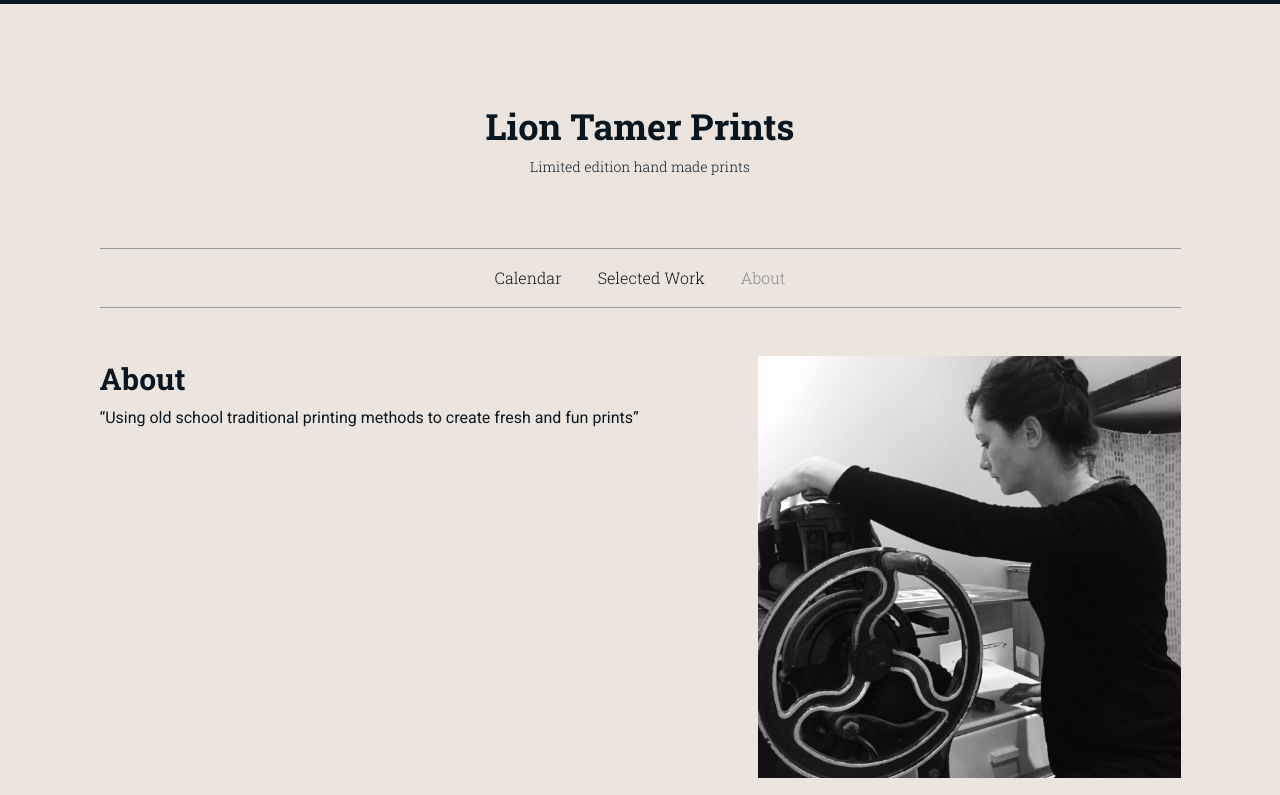
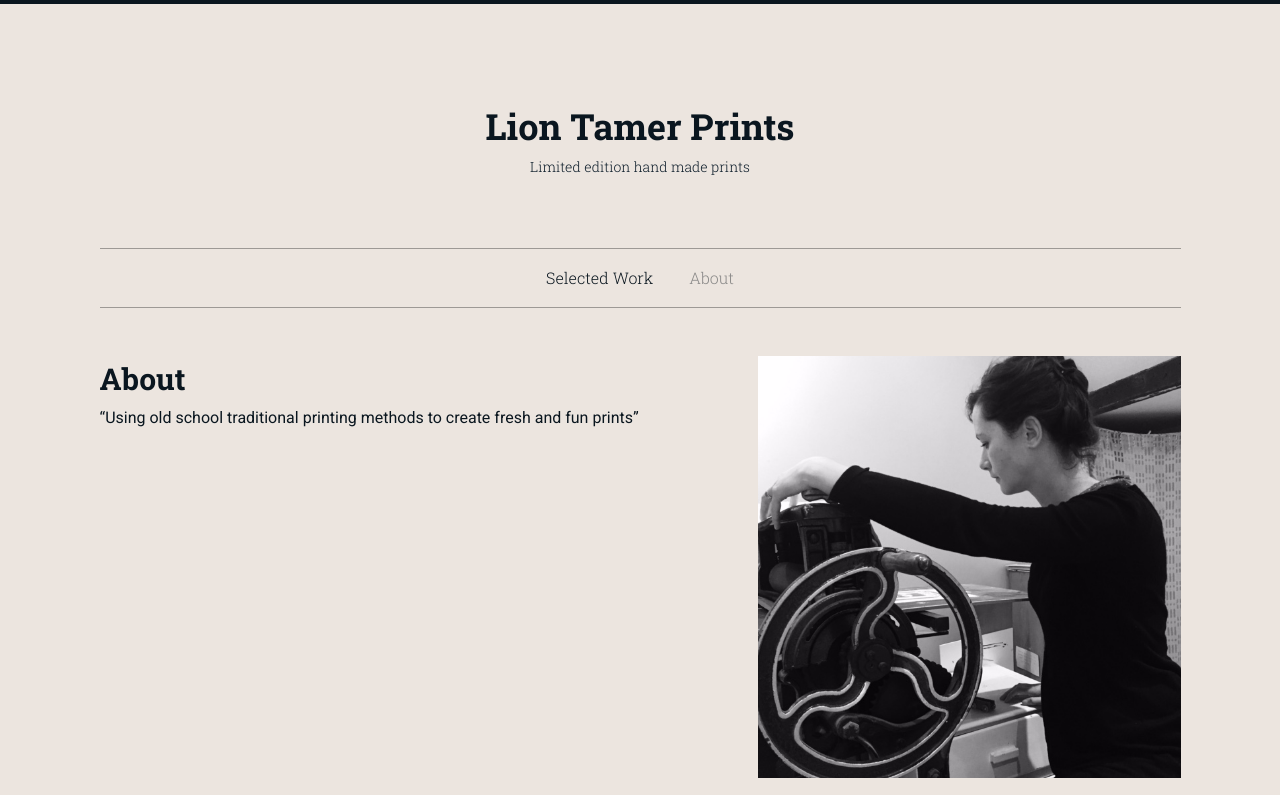
Before and after one commit to petetak/liontamerprints, a plain HTML site: page about.html in a window 1280 px wide. Shown: the top 795 px of the page. Drawn offline with Linux system fonts and the light colour scheme.

Commit message:
remove link

```diff
--- a/about.html
+++ b/about.html
@@ -35,8 +35,8 @@ Set the type and color theme here - the Pro version contains additional themes -
 	<div class="small-12 medium-12 large-12 small-centered columns">
 		<nav>
 			<ul class="inline-list-custom">
-               <li><a href="/" >Calendar</a></li>
-                <li><a href="work.html">Selected Work</a></li>
+               <li><a href="/" >Selected Work</a></li>
+
                 <li><a href="about.html" class="current">About</a></li>
             </ul>
 		</nav>
```
